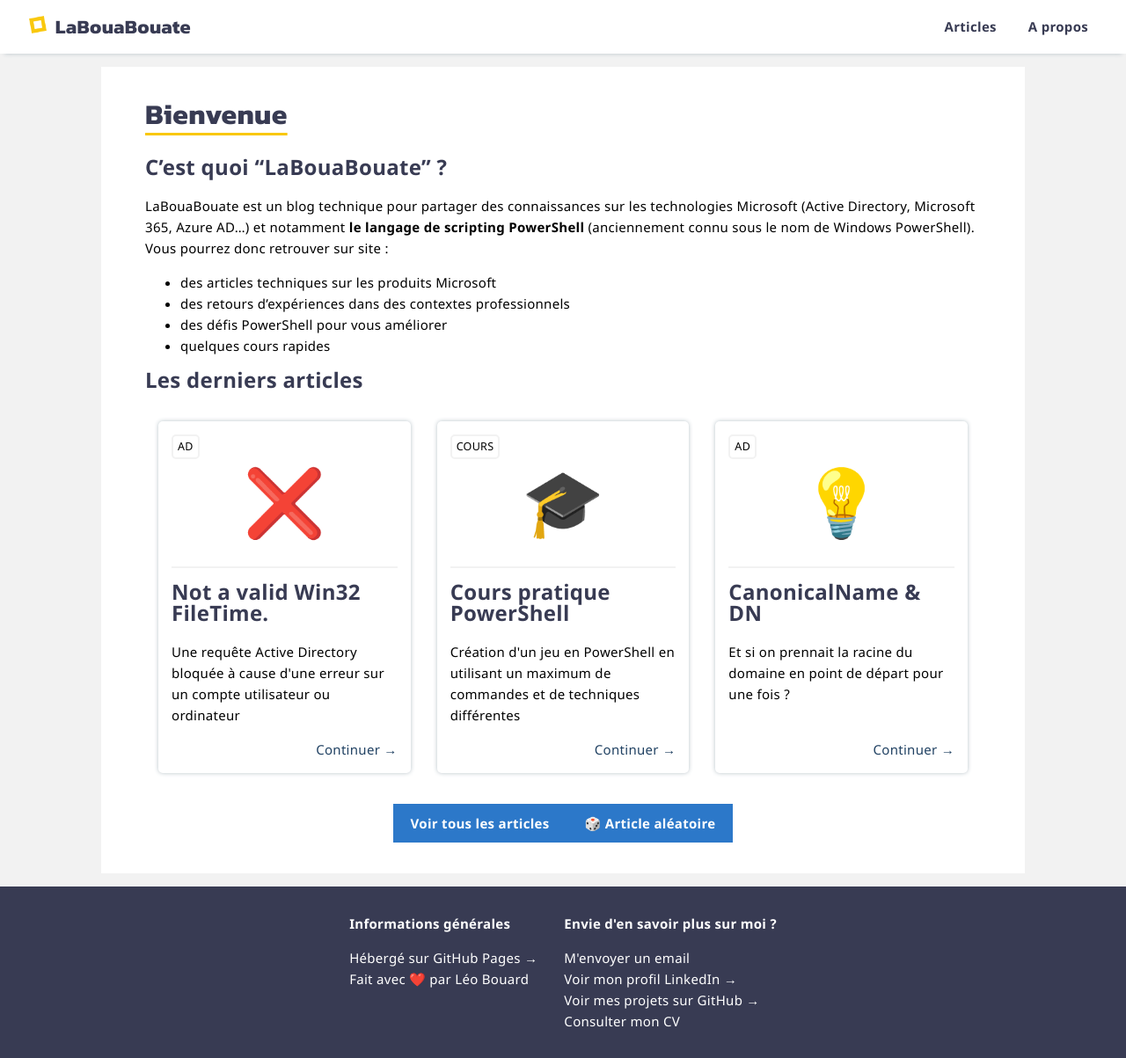
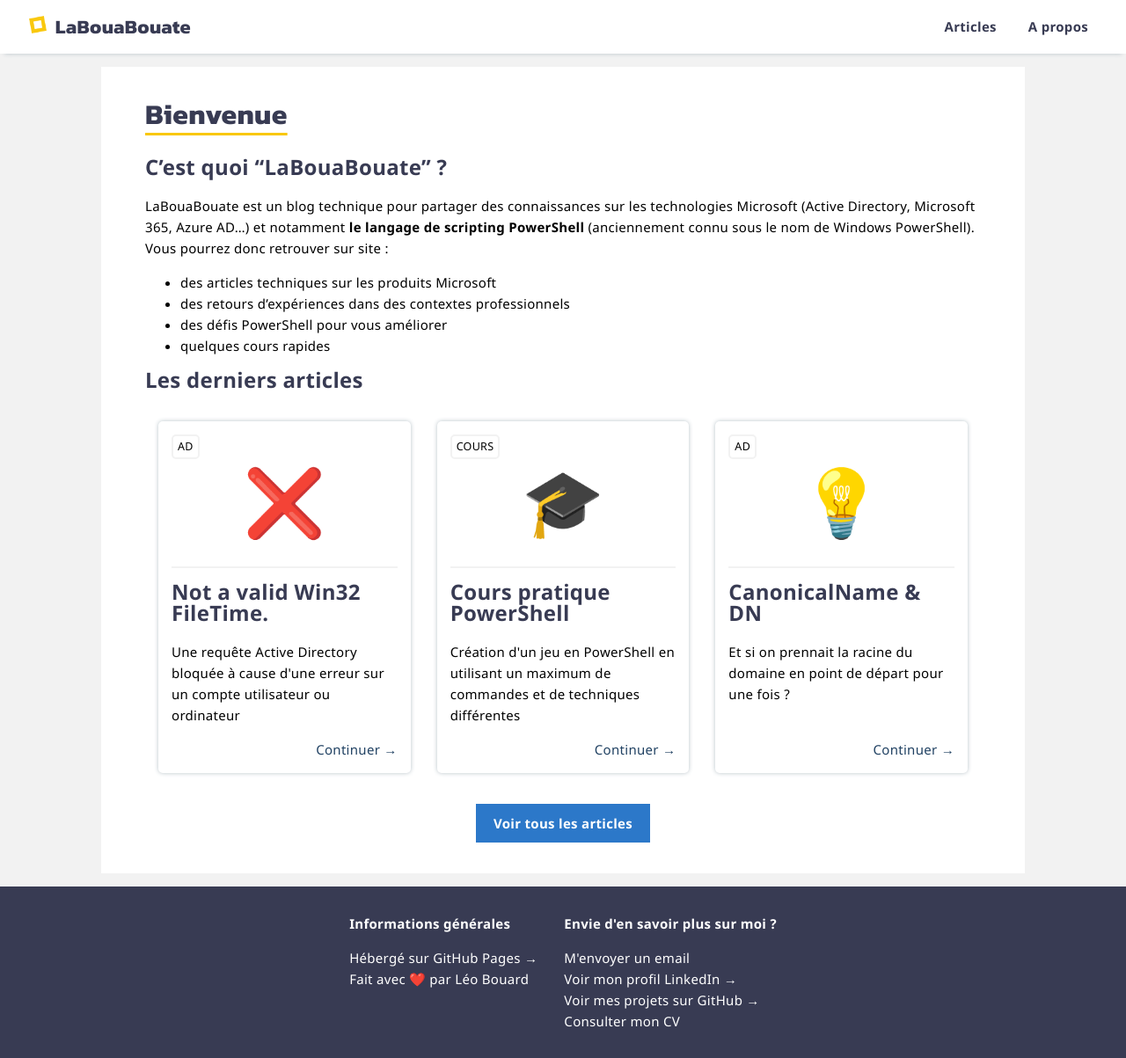
Before and after one commit to leobouard/leobouard.github.io, a Jekyll site: the page built from index.md, in a window 1280 px wide. Shown: the whole page at 88% size. Built offline with Jekyll 4.4.1, drawn with Linux system fonts in a browser that asks for light colours; our own code applies the rules of GitHub Pages for plain Markdown files.

Commit message:
Update index.md

```diff
--- a/index.md
+++ b/index.md
@@ -3,8 +3,6 @@
 title: "Accueil"
 description: "Blog technique sur PowerShell et les technologies Microsoft pour l'administration système"
 ---
-
-{% assign random_post = listed_posts | sample %}
 
 # Bienvenue
 
@@ -37,5 +35,4 @@
 </div>
 <div class="buttonNext" style="display: flex; align-items: center; justify-content: center; margin: 20px;">
     <a href="/blog">Voir tous les articles</a>
-    <a href="{{ random_post.id }}">🎲 Article aléatoire</a>
 </div>
```
